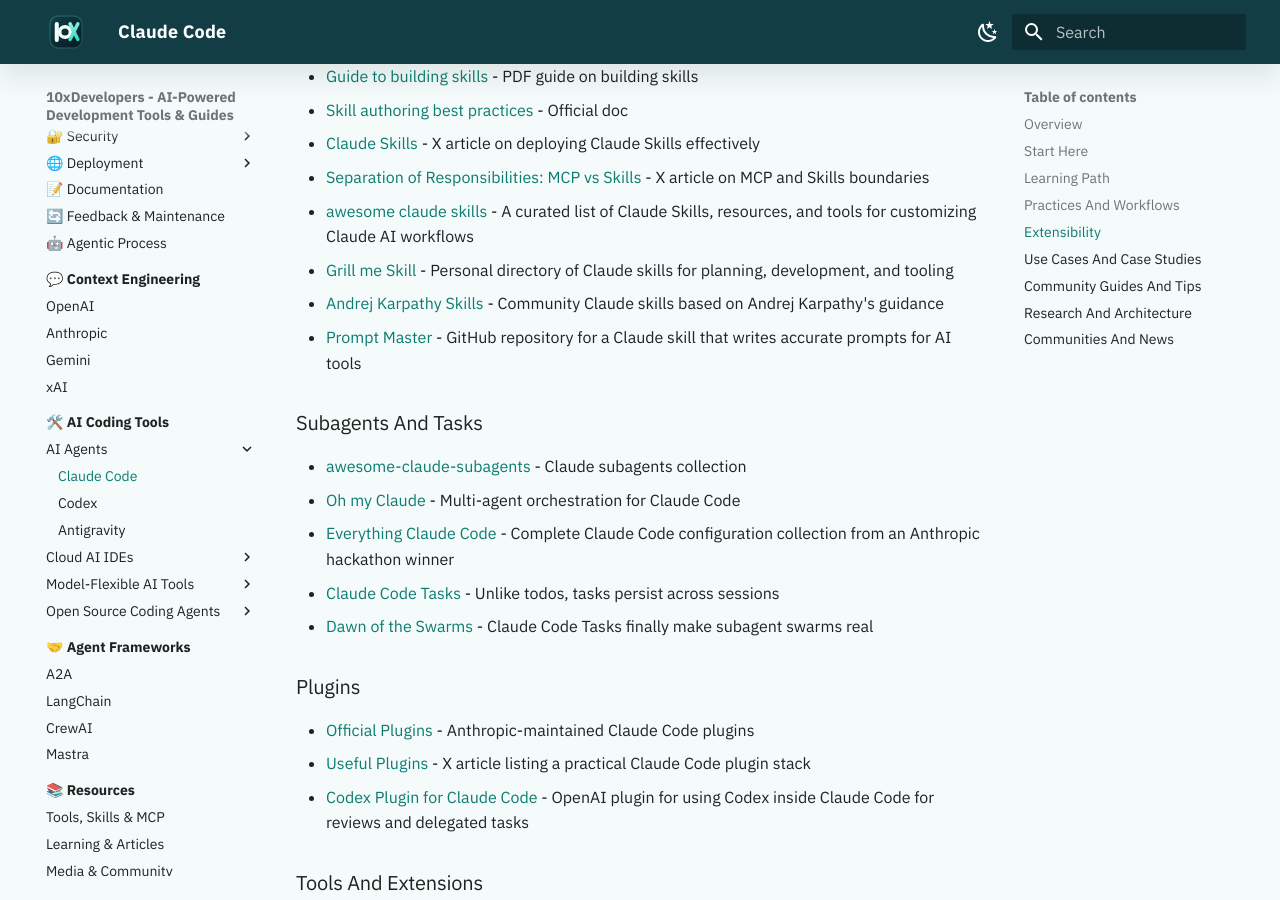
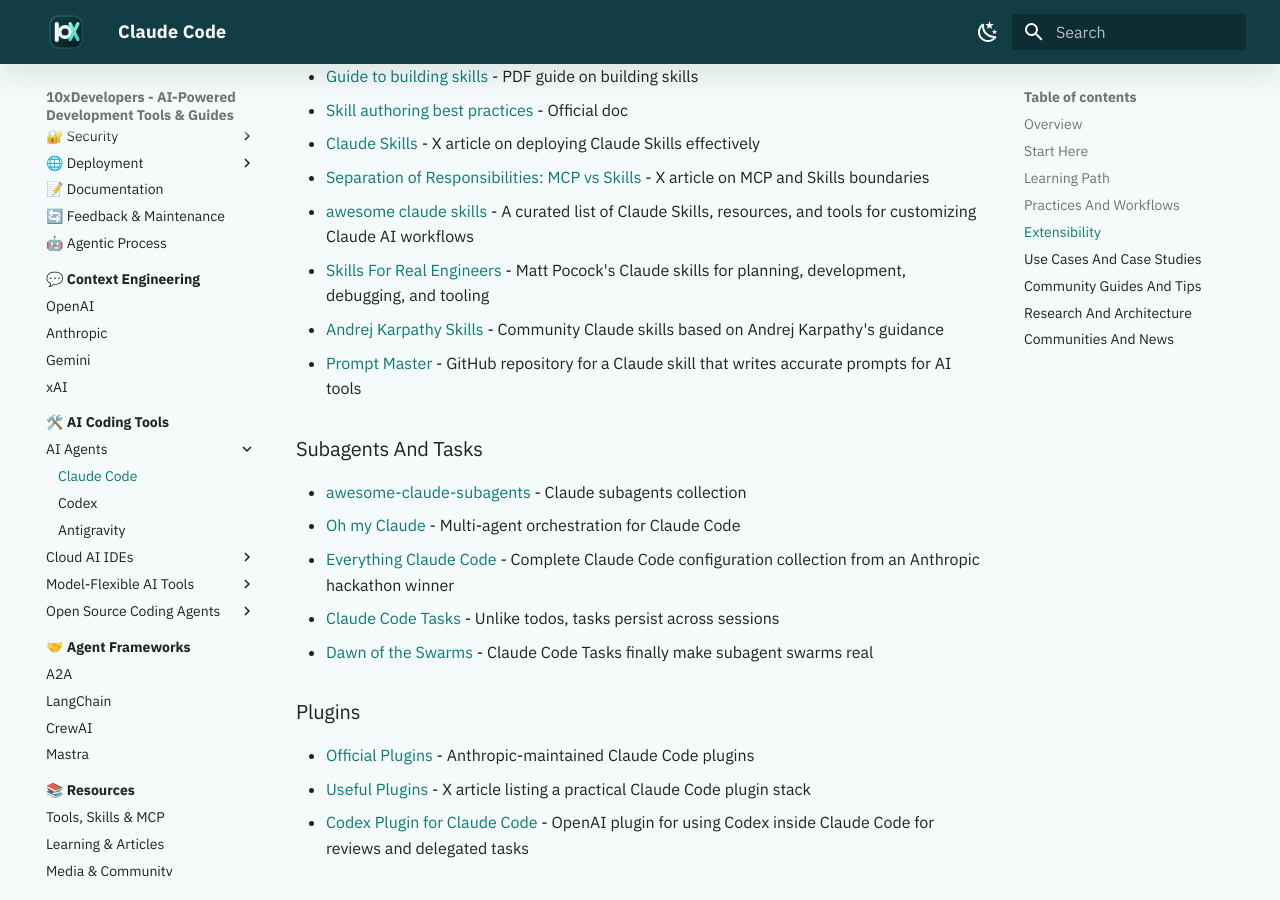
Before and after one commit to shlomoc/10xdev, an MkDocs documentation site: the page built from docs/ai-coding-tools/ai-agents/claude-code.md, in a window 1280 px wide and 900 px high, scrolled down 1745 px. Built offline with MkDocs 1.6.1 and Material for MkDocs 9.7.7, drawn with Linux system fonts in a browser that asks for light colours.

Commit message:
docs: update Claude Code and Codex resources with new links and descriptions

```diff
--- a/docs/ai-coding-tools/ai-agents/claude-code.md
+++ b/docs/ai-coding-tools/ai-agents/claude-code.md
@@ -54,7 +54,7 @@ Claude Code is a CLI that can also be used with an IDE like VS Code.
 - [Claude Skills](https://x.com/aiedge_/status/2015822565500194961) - X article on deploying Claude Skills effectively
 - [Separation of Responsibilities: MCP vs Skills](https://x.com/dani_avila7/status/2014409635370041517) - X article on MCP and Skills boundaries
 - [awesome claude skills](https://github.com/ComposioHQ/awesome-claude-skills) - A curated list of Claude Skills, resources, and tools for customizing Claude AI workflows
-- [Grill me Skill](https://github.com/mattpocock/skills) - Personal directory of Claude skills for planning, development, and tooling
+- [Skills For Real Engineers](https://github.com/mattpocock/skills) - Matt Pocock's Claude skills for planning, development, debugging, and tooling
 - [Andrej Karpathy Skills](https://github.com/forrestchang/andrej-karpathy-skills) - Community Claude skills based on Andrej Karpathy's guidance
 - [Prompt Master](https://github.com/nidhinjs/prompt-master) - GitHub repository for a Claude skill that writes accurate prompts for AI tools
 
```
Also changed, not shown: docs/ai-coding-tools/ai-agents/codex.md (+1 -0 lines).
